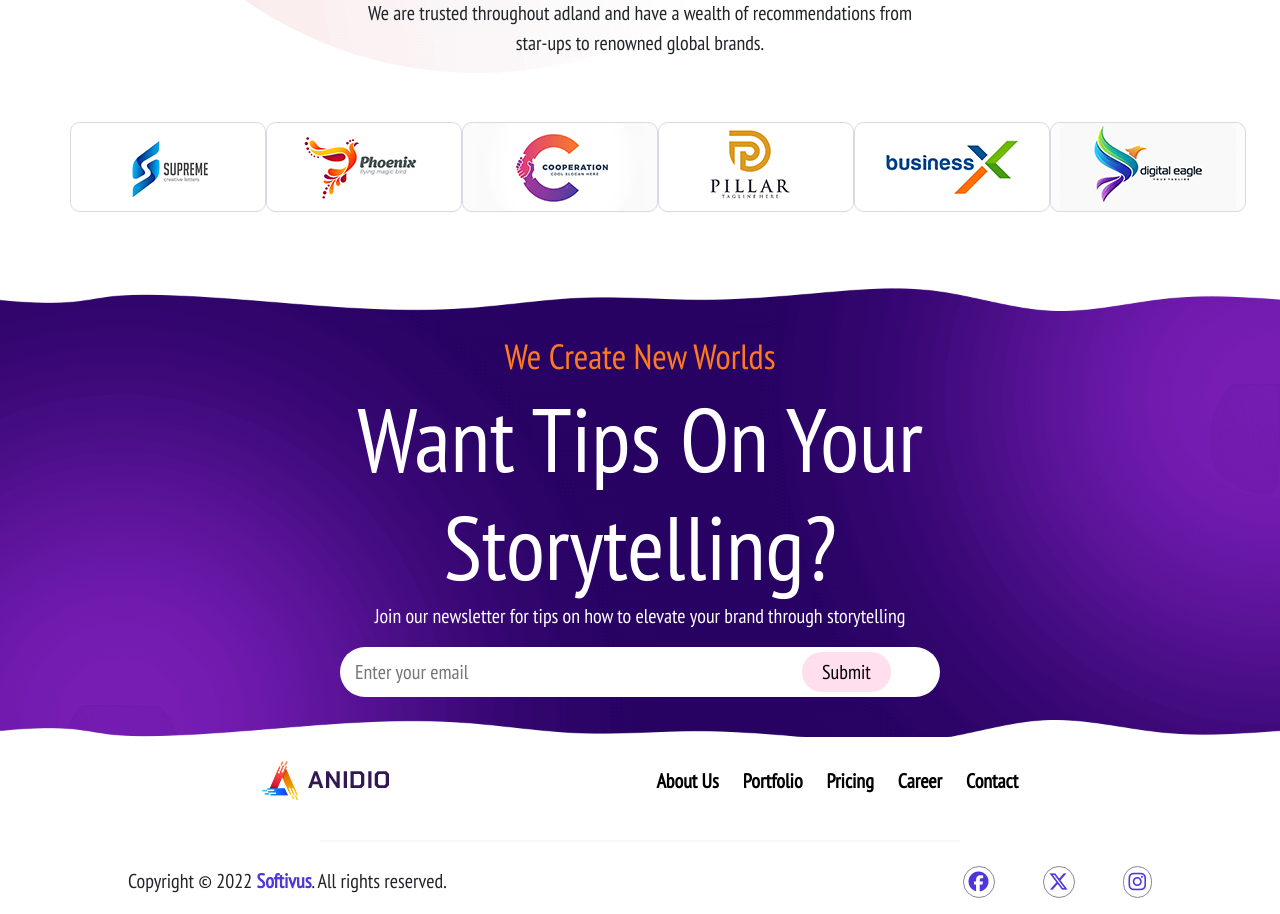
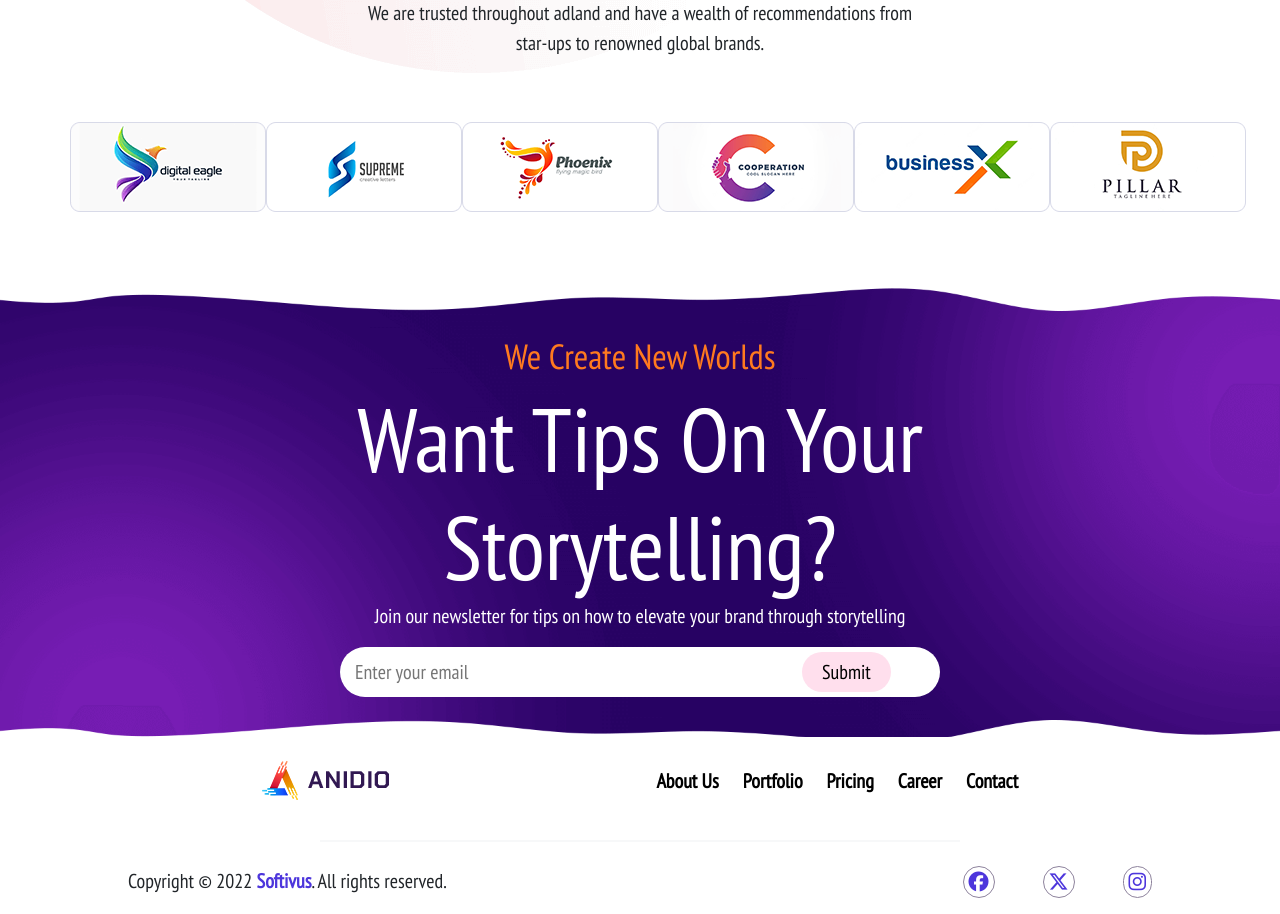
Before and after one commit to MatteoSala97/proj-html-vuejs, a Vue app: page / in a window 1280 px wide. Shown: the part 5683-6597 px from the top of the page. Built offline with nearby package versions, Linux system fonts and the light colour scheme.

Commit message:
Animated this as well

```diff
--- a/src/components/main/CarouselAppThird.vue
+++ b/src/components/main/CarouselAppThird.vue
@@ -4,13 +4,39 @@ export default {
   name: "CarouselAppThird",
   data() {
     return {
-
+      currentIndex: 0,
+      timer: null,
+      slides:[
+        "src/assets/img/sponsor1.png",
+        "src/assets/img/sponsor2.png",
+        "src/assets/img/sponsor3.png",
+        "src/assets/img/sponsor4.png",
+        "src/assets/img/sponsor5.png",
+        "src/assets/img/sponsor6.png"
+    ]
     };
   },
-  created() {
-
+  mounted: function() {
+    this.startSlide()
   },
   methods: {
+    startSlide: function(){
+      this.timer = setInterval(this.next, 1000)
+    },
+    next: function(){
+      if(this.currentIndex === this.slides.length - 1){
+        this.currentIndex = 0
+      } else{
+        this.currentIndex ++
+      }
+    },
+    prev: function(){
+      if((this.currentIndex - 1) < 0){
+        this.currentIndex = this.slides.length - 1
+      } else{
+        this.currentIndex --
+      }
+    }
 
   }
 };
@@ -25,22 +51,22 @@ export default {
         </div>
         <div class="d-flex justify-content-around pt-5" id="small-container">
             <div class="d-flex flex-column align-items-center ">
-                <img src="../../assets/img/sponsor1.png" alt="1">
+                <img :src="slides[currentIndex]" alt="1">
             </div>
             <div>
-                <img src="../../assets/img/sponsor2.png" alt="2">
+                <img :src="slides[(currentIndex + 1) % slides.length]" alt="2">
             </div>
             <div>
-                <img src="../../assets/img/sponsor3.png" alt="3">
+                <img :src="slides[(currentIndex + 2) % slides.length]" alt="3">
             </div>
             <div>
-                <img src="../../assets/img/sponsor5.png" alt="4">
+                <img :src="slides[(currentIndex + 3) % slides.length]" alt="4">
             </div>
             <div>
-                <img src="../../assets/img/sponsor4.png" alt="5">
+                <img :src="slides[(currentIndex + 4) % slides.length]" alt="5">
             </div>
             <div>
-                <img src="../../assets/img/sponsor6.png" alt="6">
+                <img :src="slides[(currentIndex + 5) % slides.length]" alt="6">
             </div>
         </div>
     </div>
```
